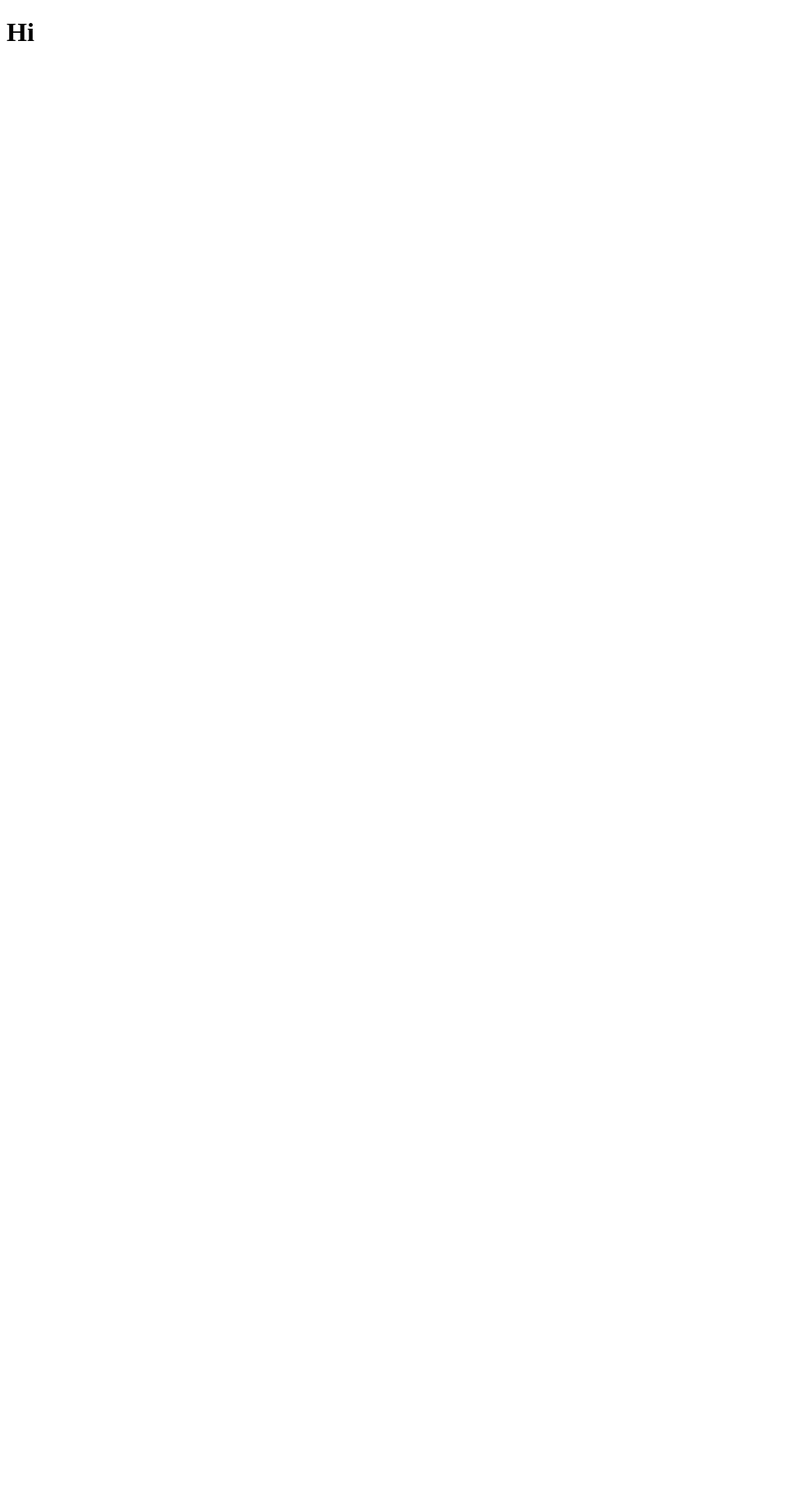
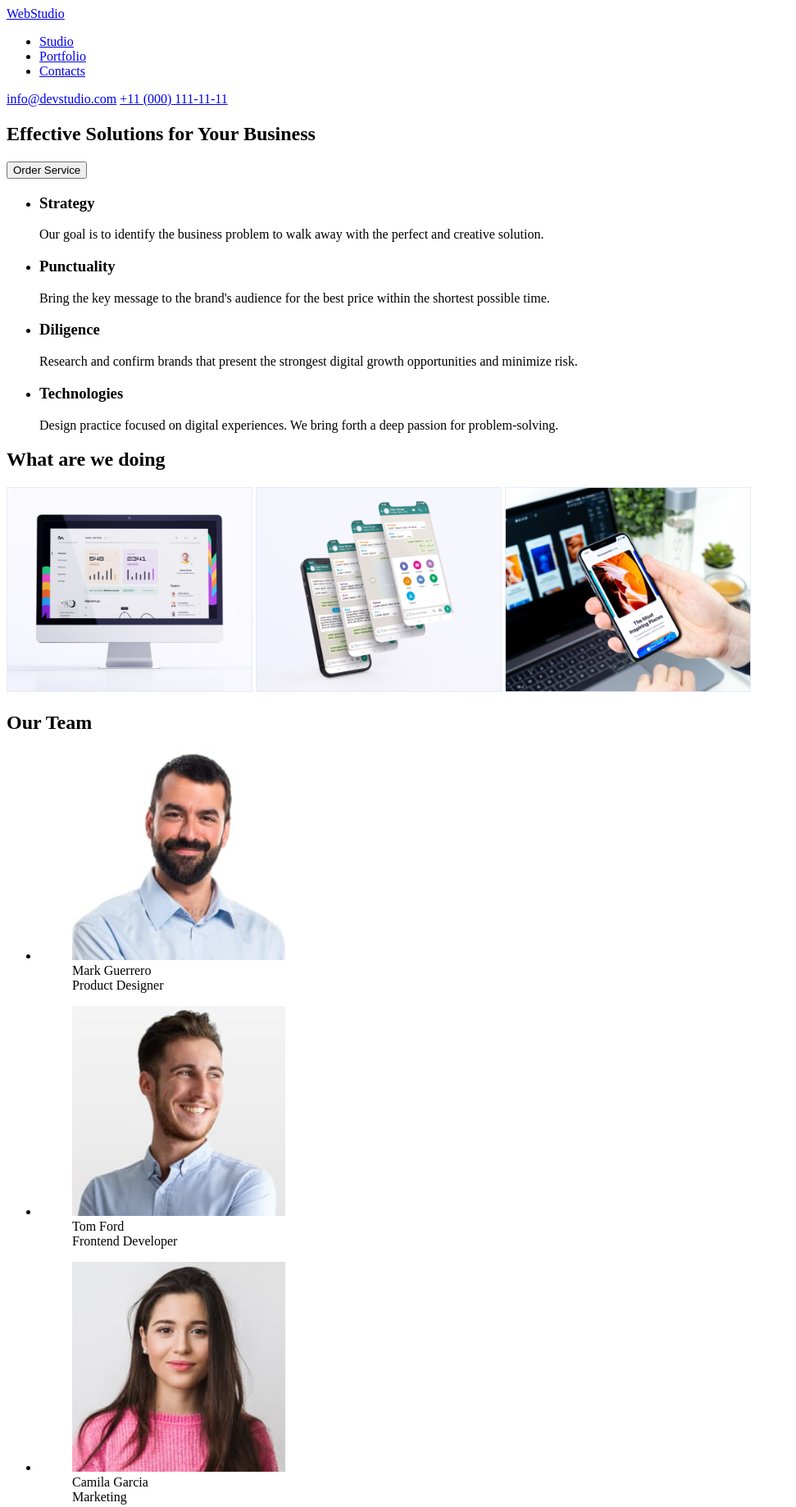
Before and after one commit to KaterynaDovzhenko/goit-markup-hw-01, a plain HTML site: page index.html in a window 1280 px wide. Shown: the top 1838 px of the page at 82% size, without its empty margins (0-971 px from the left). Before the commit the page ends 800 px from the top, so only its background shows below. Drawn offline with Linux system fonts and the light colour scheme.

Commit message:
Prototype of the final hw

```diff
--- a/index.html
+++ b/index.html
@@ -1,12 +1,147 @@
 <!DOCTYPE html>
 <html lang="en">
-<head>
-    <meta charset="UTF-8">
-    <meta http-equiv="X-UA-Compatible" content="IE=edge">
-    <meta name="viewport" content="width=device-width, initial-scale=1.0">
+  <head>
+    <meta charset="UTF-8" />
+    <meta http-equiv="X-UA-Compatible" content="IE=edge" />
+    <meta name="viewport" content="width=device-width, initial-scale=1.0" />
+
     <title>Hello World</title>
-</head>
-<body>
-    <h1>Hi</h1>
-</body>
+  </head>
+  <body>
+    <header>
+      <section class="top-line">
+        <a
+          href="https://www.figma.com/file/B1m2uk25m1eAgroESAuM2g/Web-Studio-(Version-3.0)?node-id=296605%3A3&t=FayfS5IrP0z0nvkL-0"
+          >WebStudio
+        </a>
+        <nav class="menu">
+          <ul>
+            <li><a href="#">Studio</a></li>
+            <li><a href="#">Portfolio</a></li>
+            <li><a href="#">Contacts</a></li>
+          </ul>
+        </nav>
+        <a href="mailto:info@devstudio.com">info@devstudio.com</a>
+        <a href="tel:+110001111111">+11 (000) 111-11-11</a>
+      </section>
+      <section class="main-page-header">
+        <h1>Effective Solutions for Your Business</h1>
+        <button type="button">Order Service</button>
+      </section>
+    </header>
+    <main>
+      <section class="section-1">
+        <ul>
+          <li>
+            <h2 hidden>Features</h2>
+            <h3>Strategy</h3>
+            <p>
+              Our goal is to identify the business problem to walk away with the
+              perfect and creative solution.
+            </p>
+          </li>
+          <li>
+            <h3>Punctuality</h3>
+            <p>
+              Bring the key message to the brand's audience for the best price
+              within the shortest possible time.
+            </p>
+          </li>
+
+          <li>
+            <h3>Diligence</h3>
+            <p>
+              Research and confirm brands that present the strongest digital
+              growth opportunities and minimize risk.
+            </p>
+          </li>
+
+          <li>
+            <h3>Technologies</h3>
+            <p>
+              Design practice focused on digital experiences. We bring forth a
+              deep passion for problem-solving.
+            </p>
+          </li>
+        </ul>
+      </section>
+      <section class="section-2">
+        <h2>What are we doing</h2>
+        <img
+          src="./images/Rectangle 71-2.jpg"
+          alt="the desktop with analysis"
+          width="300"
+        />
+        <img
+          src="./images/Rectangle 71-1.jpg"
+          alt="mockup of the app"
+          width="300"
+        />
+        <img
+          src="./images/Rectangle 71.jpg"
+          alt="the phone in hands"
+          width="300"
+        />
+      </section>
+      <section class="section-3">
+        <h2>Our Team</h2>
+        <ul>
+          <li>
+            <figure>
+              <img
+                src="./images/img-3.jpg"
+                alt="the team member product designer"
+                width="260"
+              />
+              <figcaption>Mark Guerrero</figcaption>
+              <figcaption>Product Designer</figcaption>
+            </figure>
+          </li>
+          <li>
+            <figure>
+              <img
+                src="./images/img-2.jpg"
+                alt="the team member forntend developer"
+                width="260"
+              />
+              <figcaption>Tom Ford</figcaption>
+              <figcaption>Frontend Developer</figcaption>
+            </figure>
+          </li>
+          <li>
+            <figure>
+              <img
+                src="./images/img-1.jpg"
+                alt="the team member marketing"
+                width="260"
+              />
+              <figcaption>Camila Garcia</figcaption>
+              <figcaption>Marketing</figcaption>
+            </figure>
+          </li>
+          <li>
+            <figure>
+              <img
+                src="./images/img.jpg"
+                alt="the team ui designer"
+                width="260"
+              />
+              <figcaption>Daniel Wilson</figcaption>
+              <figcaption>UI Designer</figcaption>
+            </figure>
+          </li>
+        </ul>
+      </section>
+    </main>
+    <footer>
+      <a
+        href="https://www.figma.com/file/B1m2uk25m1eAgroESAuM2g/Web-Studio-(Version-3.0)?node-id=296605%3A3&t=FayfS5IrP0z0nvkL-0"
+        >WebStudio
+      </a>
+      <p>
+        Increase the flow of customers and sales for your business with digital
+        marketing & growth solutions.
+      </p>
+    </footer>
+  </body>
 </html>
```
Also changed, not shown: .prettierrc.json (added), images/Rectangle 71-1.jpg (added), images/Rectangle 71-2.jpg (added), images/Rectangle 71.jpg (added), images/img-1.jpg (added), images/img-2.jpg (added), images/img-3.jpg (added), images/img.jpg (added).
